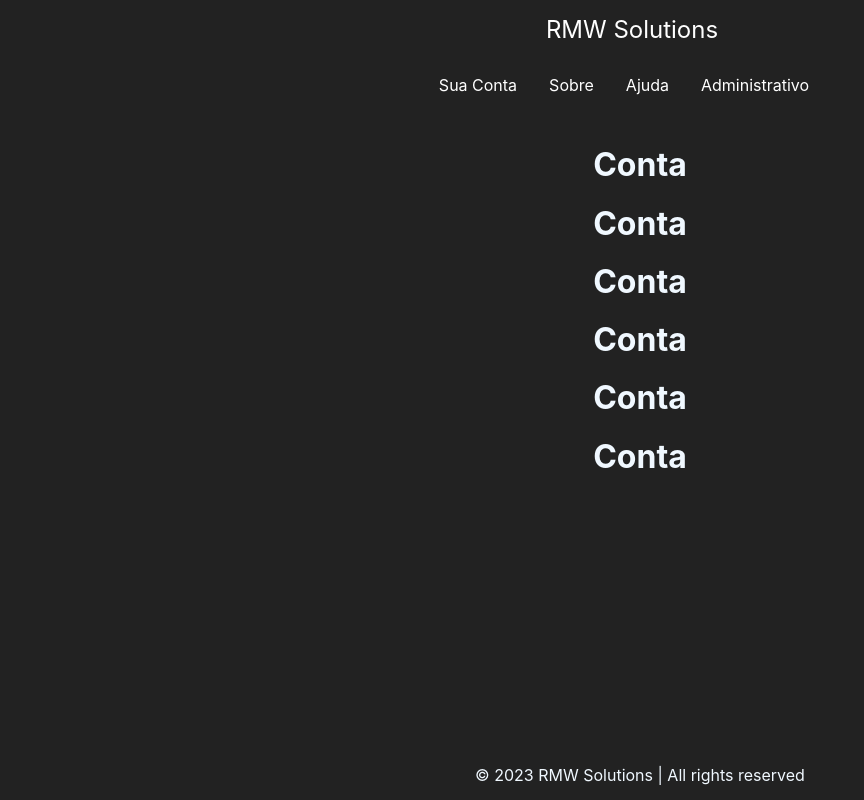
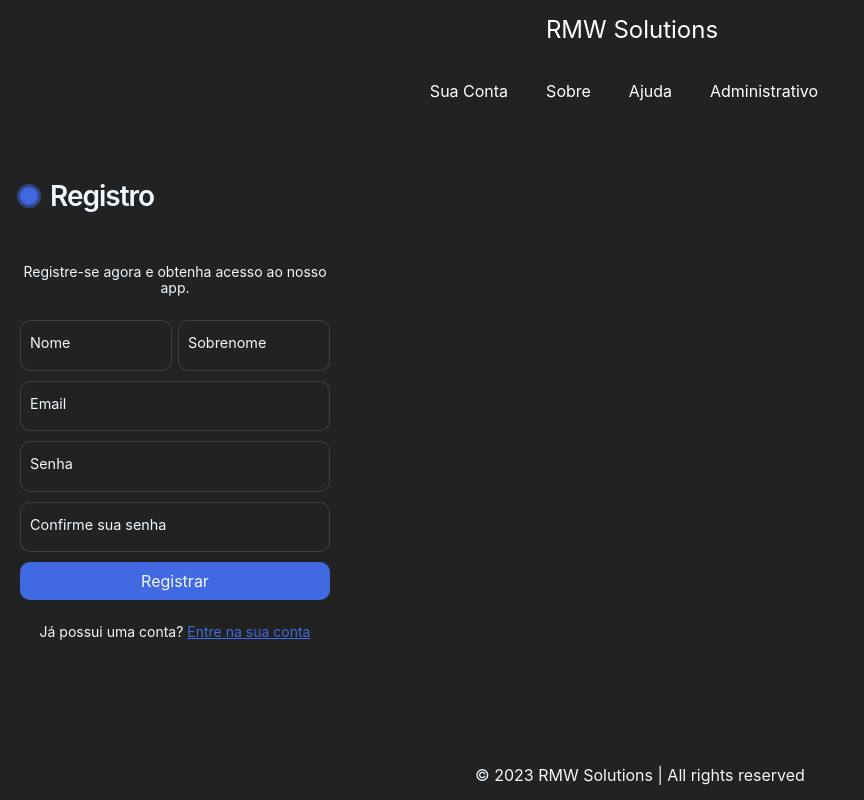
Before and after one commit to Rosivaldo-Lucas/top-eng-software, a React (Create React App) app: page /conta in a window 1280 px wide. Shown: the whole page, without its empty margins (0-864 px from the left). Built offline with nearby package versions, Linux system fonts and the light colour scheme.

Commit message:
Registro teste

```diff
--- a/src/App.css
+++ b/src/App.css
@@ -1,38 +1,3 @@
 .App {
   text-align: center;
 }
-
-.App-logo {
-  height: 40vmin;
-  pointer-events: none;
-}
-
-@media (prefers-reduced-motion: no-preference) {
-  .App-logo {
-    animation: App-logo-spin infinite 20s linear;
-  }
-}
-
-.App-header {
-  background-color: #282c34;
-  min-height: 100vh;
-  display: flex;
-  flex-direction: column;
-  align-items: center;
-  justify-content: center;
-  font-size: calc(10px + 2vmin);
-  color: white;
-}
-
-.App-link {
-  color: #61dafb;
-}
-
-@keyframes App-logo-spin {
-  from {
-    transform: rotate(0deg);
-  }
-  to {
-    transform: rotate(360deg);
-  }
-}
--- a/src/index.css
+++ b/src/index.css
@@ -1,6 +1,7 @@
 *{
   background-color: #222;
   color: aliceblue;
+
 }
 
 body {
@@ -10,6 +11,8 @@ body {
     sans-serif;
   -webkit-font-smoothing: antialiased;
   -moz-osx-font-smoothing: grayscale;
+  display: flex;
+  flex-direction: column;
 }
 
 code {
--- a/src/routes/Conta.jsx
+++ b/src/routes/Conta.jsx
@@ -1,15 +1,52 @@
 import React from 'react';
+import './css/Conta.css'
 
 function Conta() {
   return (
-    <div>
-      <h1>Conta</h1>
-      <h1>Conta</h1>
-      <h1>Conta</h1>
-      <h1>Conta</h1>
-      <h1>Conta</h1>
-      <h1>Conta</h1>
-    </div>
+
+    <form className="form" >
+      <p className="title">Registro</p>
+      <p className="message">Registre-se agora e obtenha acesso ao nosso app.</p>
+      <div className="flex">
+        <label>
+          <input required placeholder=""
+          type="text" className="input" />
+          <span>Nome</span>
+        </label>
+
+        <label>
+          <input required placeholder=""
+          type="text" className="input" />
+          <span>Sobrenome</span>
+        </label>
+      </div>
+
+      <label>
+        <input required placeholder=""
+        type="email" className="input" />
+        <span>Email</span>
+      </label>
+
+      <label>
+        <input required placeholder=""
+        type="password" className="input" />
+        <span>Senha</span>
+      </label>
+
+      <label>
+        <input required placeholder=""
+        type="password" className="input" />
+        <span>Confirme sua senha</span>
+      </label>
+
+      <button type="submit" className="submit">
+        Registrar
+      </button>
+
+      <p className="signin">
+        Já possui uma conta? <a href="#">Entre na sua conta</a>
+      </p>
+    </form>
   );
 }
 
--- /dev/null
+++ b/src/routes/css/Conta.css
@@ -0,0 +1,127 @@
+
+
+.form {
+    display: flex;
+    flex-direction: column;
+    gap: 10px;
+    max-width: 350px;
+    padding: 20px;
+    border-radius: 20px;
+    position: absolute;
+  }
+
+  .title {
+    font-size: 28px;
+    font-weight: 600;
+    letter-spacing: -1px;
+    position: relative;
+    display: flex;
+    align-items: center;
+    padding-left: 30px;
+  }
+
+  .title::before,.title::after {
+    position: absolute;
+    content: "";
+    height: 16px;
+    width: 16px;
+    border-radius: 50%;
+    left: 0px;
+    background-color: royalblue;
+  }
+
+  .title::before {
+    width: 18px;
+    height: 18px;
+    background-color: royalblue;
+  }
+
+  .title::after {
+    width: 18px;
+    height: 18px;
+    animation: pulse 1s linear infinite;
+  }
+
+  .message, .signin {
+    font-size: 14px;
+  }
+
+  .signin {
+    text-align: center;
+  }
+
+  .signin a {
+    color: royalblue;
+  }
+
+  .signin a:hover {
+    text-decoration: underline royalblue;
+  }
+
+  .flex {
+    display: flex;
+    gap: 6px;
+  }
+
+  .form label {
+    position: relative;
+  }
+
+  .form label .input {
+    width: 100%;
+    padding: 10px 10px 20px 10px;
+    outline: 0;
+    border: 1px solid rgba(105, 105, 105, 0.397);
+    border-radius: 10px;
+  }
+
+  .form label .input + span {
+    position: absolute;
+    left: 10px;
+    top: 15px;
+    font-size: 0.9em;
+    cursor: text;
+    transition: 0.3s ease;
+  }
+
+
+  .form label .input:placeholder-shown + span {
+    top: 15px;
+    font-size: 0.9em;
+  }
+
+  .form label .input:focus + span,.form label .input:valid + span {
+    top: 30px;
+    font-size: 0.7em;
+    font-weight: 600;
+  }
+
+  .form label .input:valid + span {
+    color: green;
+  }
+
+  .submit {
+    border: none;
+    outline: none;
+    background-color: royalblue;
+    padding: 10px;
+    border-radius: 10px;
+    font-size: 16px;
+    transform: .3s ease;
+  }
+
+  .submit:hover {
+    background-color: rgb(56, 90, 194);
+  }
+
+  @keyframes pulse {
+    from {
+      transform: scale(0.9);
+      opacity: 1;
+    }
+
+    to {
+      transform: scale(1.8);
+      opacity: 0;
+    }
+  }
```
